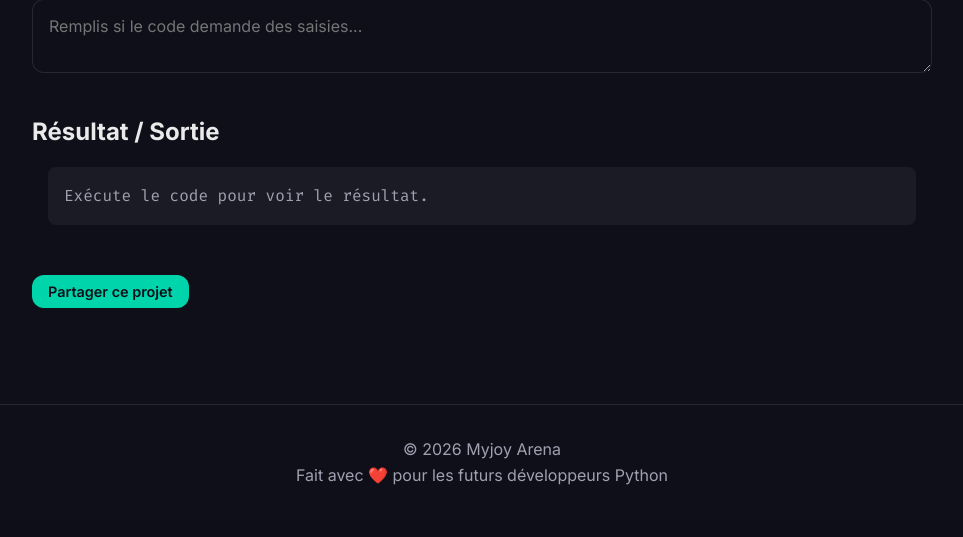
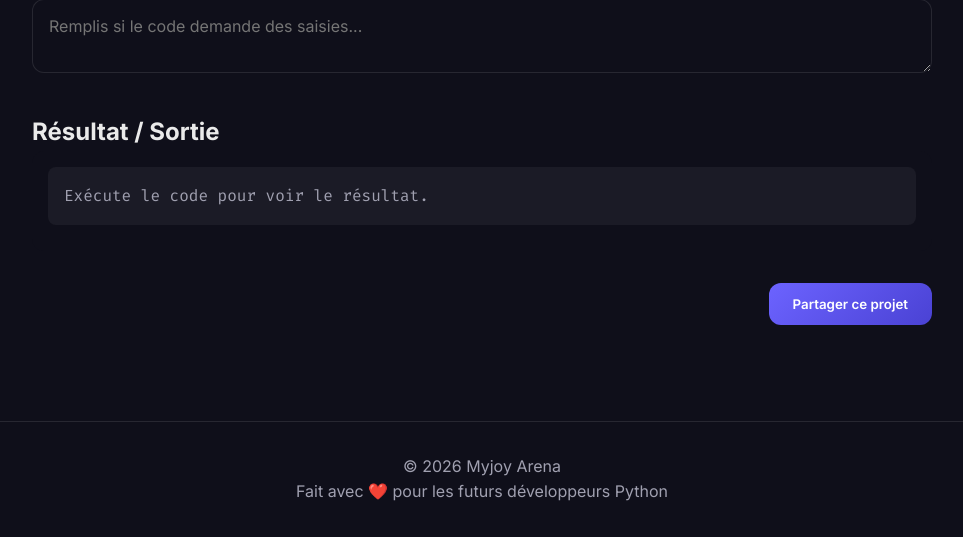
Before and after one commit to MJMyjoy/myjoy-arena, a Django app: template templates/project_detail.html in a window 1280 px wide. Shown: the part 394-931 px from the top of the page, without its empty margins (158-1121 px from the left). Before the commit the page ends 879 px from the top, so only its background shows below. Run offline with Django 4.2, Linux system fonts and the light colour scheme; the template is opened without the code that fills it, so the values that code supplies are empty; some libraries are stand-ins or nearby versions.

Commit message:
Mises à jour

```diff
--- a/templates/project_detail.html
+++ b/templates/project_detail.html
@@ -62,8 +62,9 @@
 
 
         <!-- Le bouton Partager -->
-        <button id="btn-partager" class="btn btn-success btn-sm run-btn">Partager ce projet</button>
-
+         <div class="step-actions">
+            <button id="btn-partager" class="btn btn-primary">Partager ce projet</button>
+        </div>
         <!-- Le script JavaScript de ce bouton -->
         <script>
         document.getElementById('btn-partager').addEventListener('click', async () => {
```
